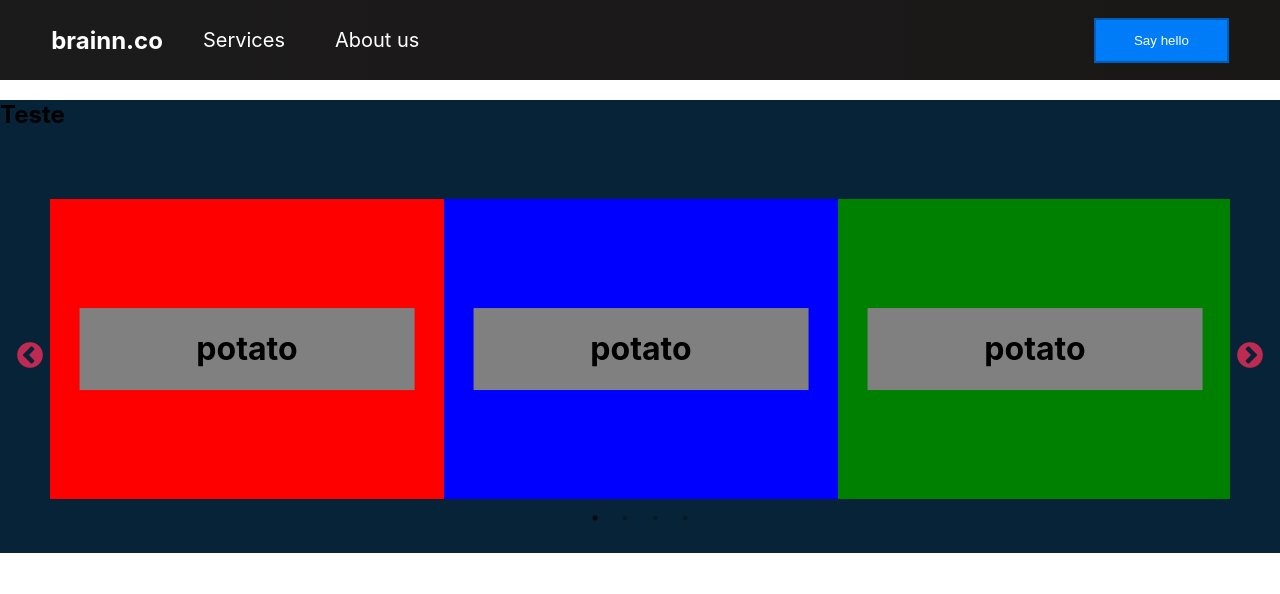
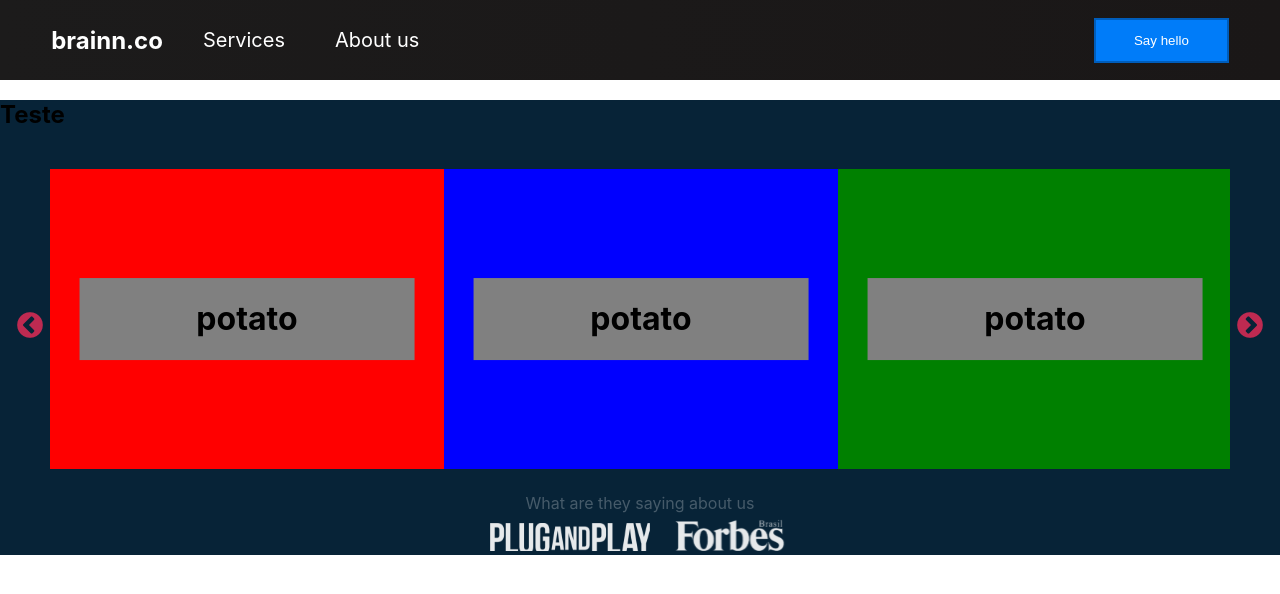
Before and after one commit to alexandreohara/brainn-lp, a React (Create React App) app: page / in a window 1280 px wide. Shown: the top 594 px of the page. Built offline with nearby package versions, Linux system fonts and the light colour scheme.

Commit message:
Add carousel caption

```diff
--- a/src/components/Carousel.tsx
+++ b/src/components/Carousel.tsx
@@ -2,6 +2,8 @@ import React from 'react';
 import Slider from 'react-slick';
 import styled from 'styled-components';
 import './Carousel.css';
+import Forbes from '../assets/Forbes.svg';
+import PlugAndPlay from '../assets/PlugAndPlay.svg';
 
 // function SampleNextArrow(props: any) {
 //   const { className, style, onClick } = props;
@@ -74,9 +76,23 @@ const StyledCard = styled.div`
     `}
 `;
 
+const StyledWrapper = styled.div`
+  width: 100%;
+  text-align: center;
+`;
+
+const StyledText = styled.div`
+  font-size: 16px;
+  color: white;
+  opacity: 0.25;
+`;
+
+const StyledImageWrapper = styled.span`
+  margin: 0 10px;
+`;
+
 export const Carousel = () => {
   const settings = {
-    dots: true,
     slidesToShow: 3,
     slidesToScroll: 1,
     infinite: true,
@@ -100,14 +116,15 @@ export const Carousel = () => {
     ],
   };
   return (
+    <>
       <div
         style={{
-        padding: '50px',
+          padding: '20px 50px',
         }}
       >
         <Slider {...settings}>
           <StyledDiv>
-          <StyledCard>
+            <StyledCard className={'batata'}>
               <h1 style={{ textAlign: 'center' }}>potato</h1>
             </StyledCard>
           </StyledDiv>
@@ -128,5 +145,17 @@ export const Carousel = () => {
           </StyledDiv>
         </Slider>
       </div>
+      <StyledWrapper>
+        <StyledText>What are they saying about us</StyledText>
+      </StyledWrapper>
+      <StyledWrapper>
+        <StyledImageWrapper>
+          <img src={PlugAndPlay}></img>
+        </StyledImageWrapper>
+        <StyledImageWrapper>
+          <img src={Forbes}></img>
+        </StyledImageWrapper>
+      </StyledWrapper>
+    </>
   );
 };
```
Also changed, not shown: src/assets/Forbes.svg (added), src/assets/PlugAndPlay.svg (added). Lines whose indentation alone changed are shown as unchanged.
